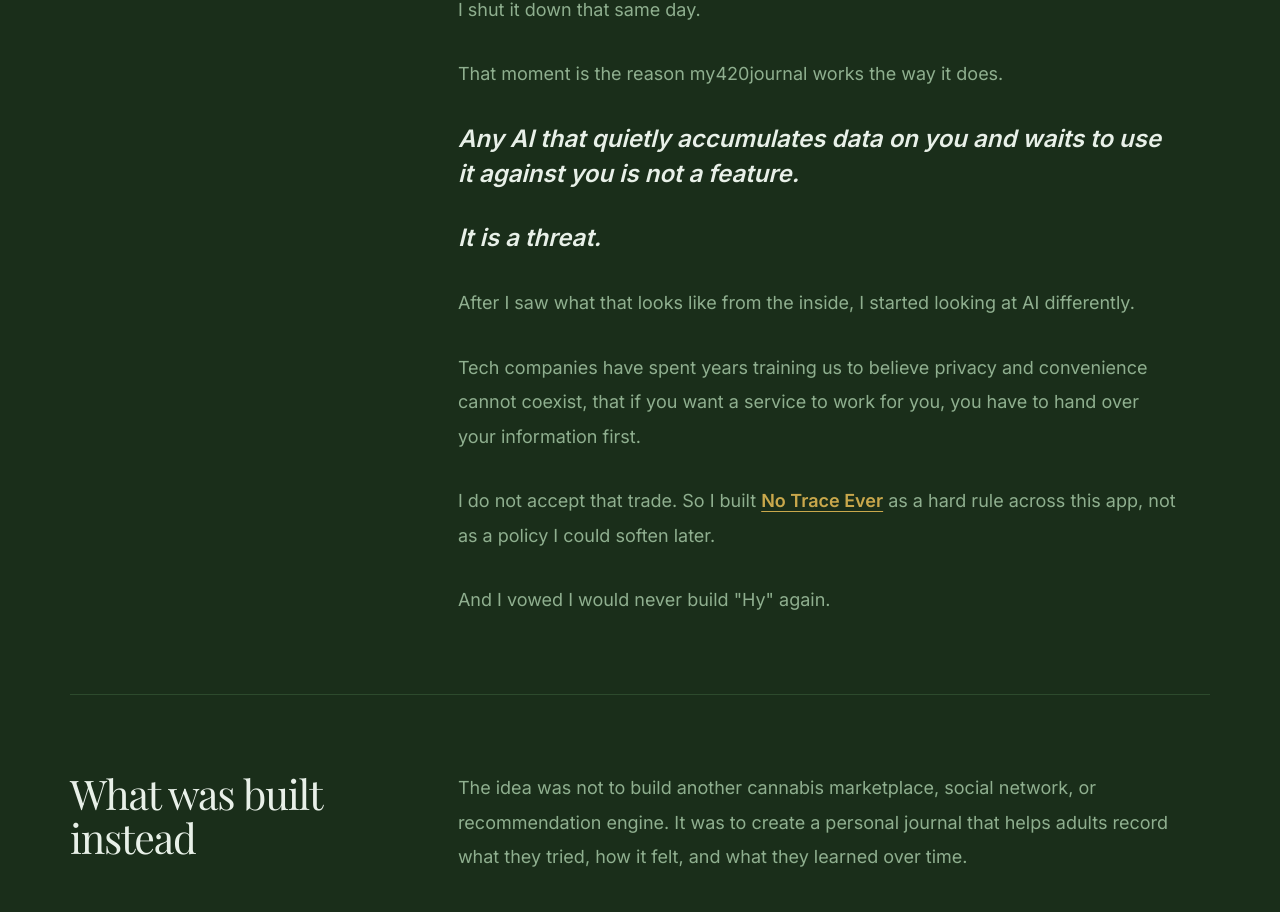
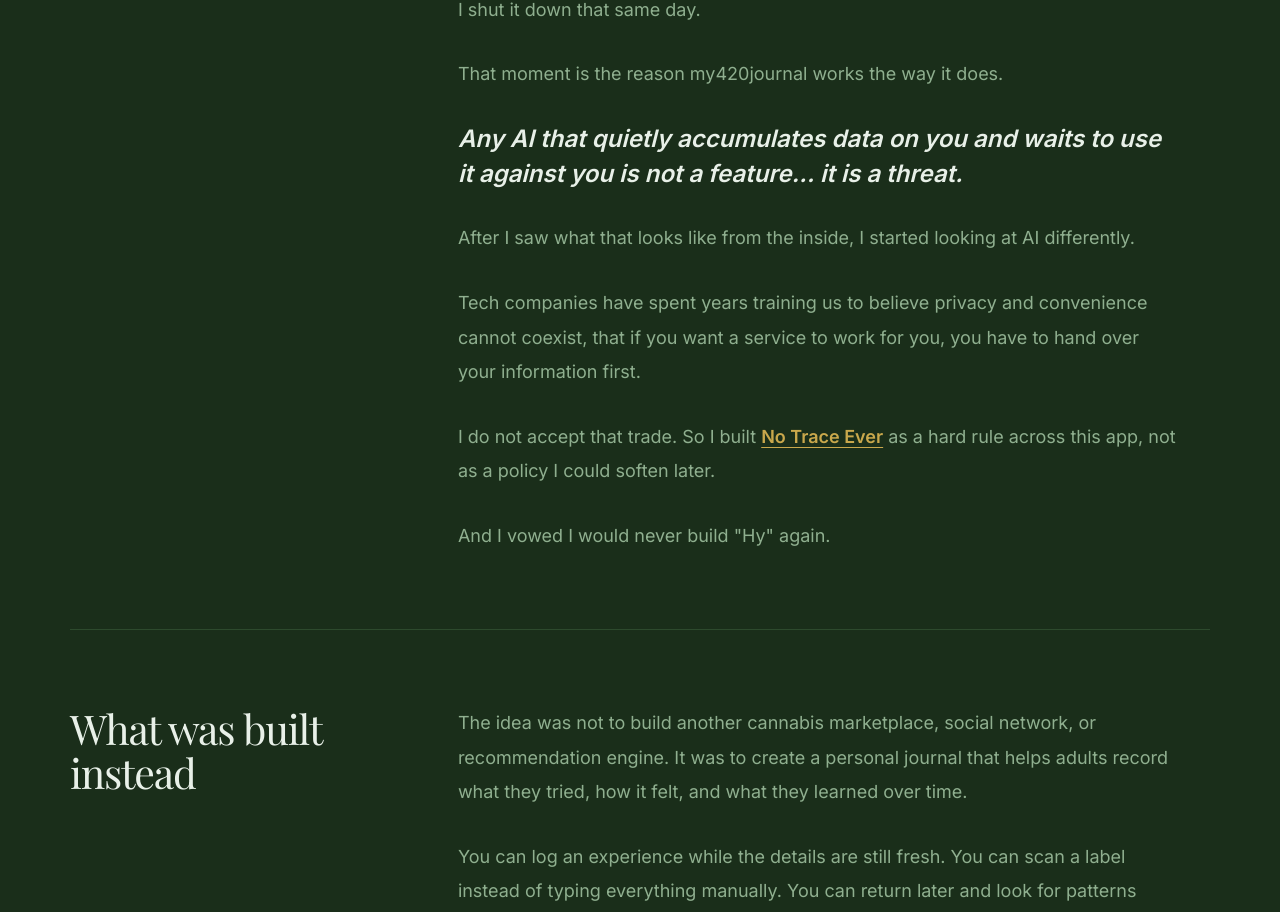
Before and after one commit to casevoiceai/my420journal-app, a React (Vite) app: page / in a window 1280 px wide. Shown: the part 4278-5190 px from the top of the page. Built offline with nearby package versions, Linux system fonts and the light colour scheme.

Commit message:
Combine AI warning into one sentence

```diff
--- a/src/marketing/MarketingAbout.jsx
+++ b/src/marketing/MarketingAbout.jsx
@@ -117,10 +117,7 @@ export function AboutSection({ id = undefined, tone = 'base' }) {
                 That moment is the reason my420journal works the way it does.
               </p>
               <p className="origin-story-warning">
-                Any AI that quietly accumulates data on you and waits to use it against you is not a feature.
-              </p>
-              <p className="origin-story-warning">
-                It is a threat.
+                Any AI that quietly accumulates data on you and waits to use it against you is not a feature... it is a threat.
               </p>
               <p>
                 After I saw what that looks like from the inside, I started looking at AI differently.
```
